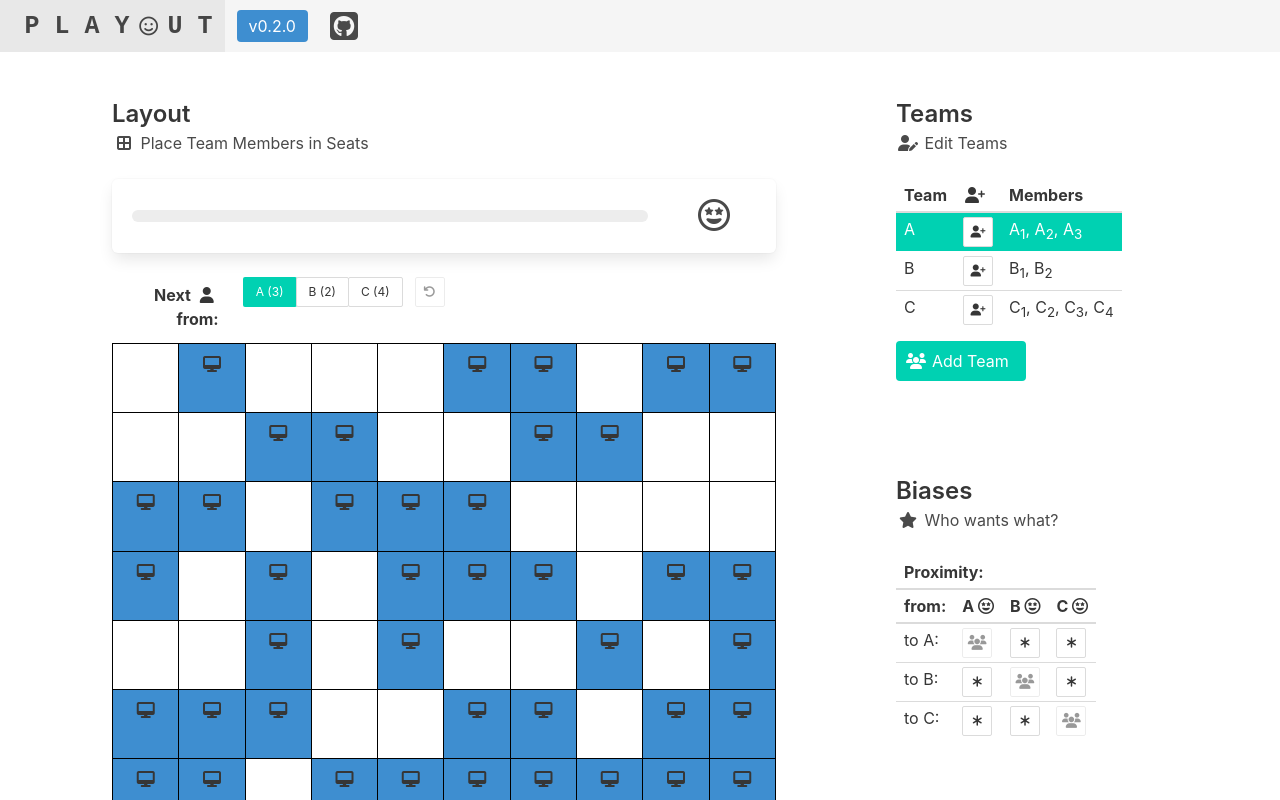
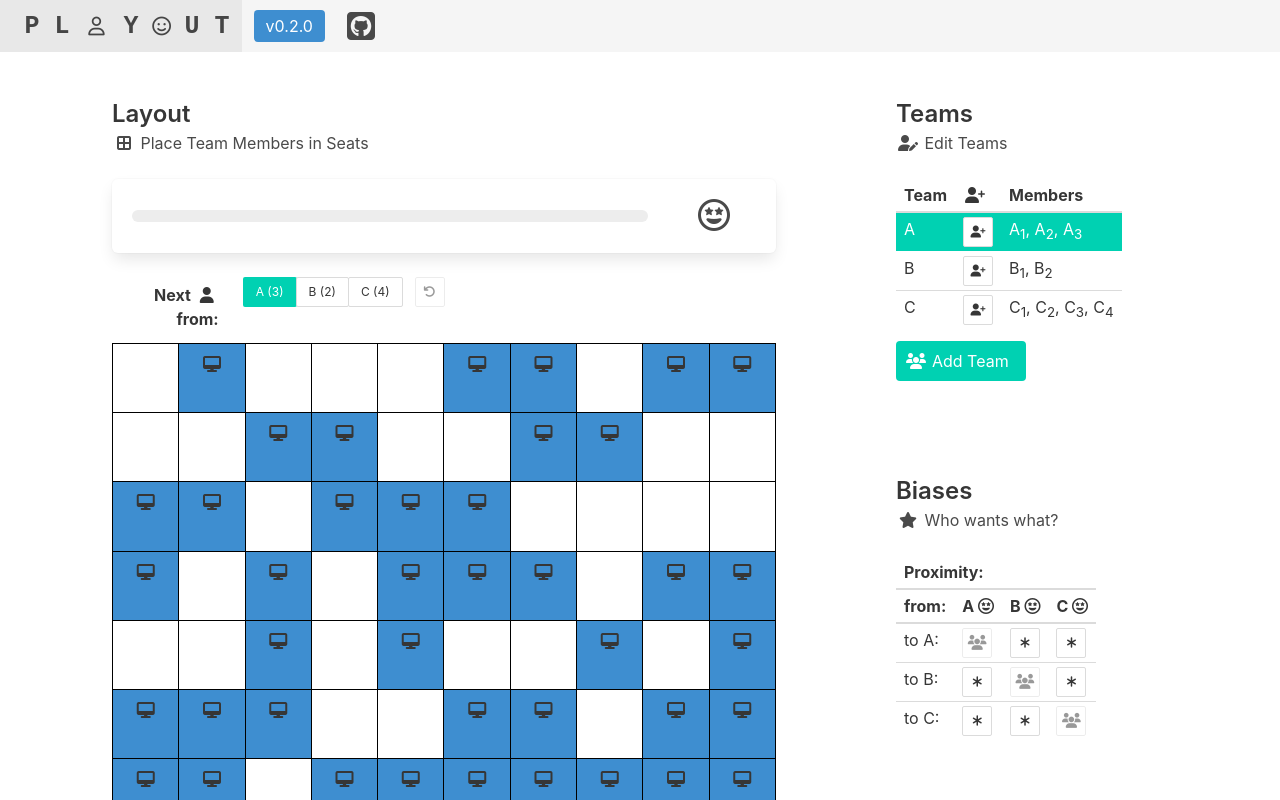
Before and after one commit to mikemoraned/playout, a React (Create React App) app: page / in a window 1280 px wide. Shown: the top 800 px of the page. Built offline with nearby package versions, Linux system fonts and the light colour scheme.

Commit message:
switch the "A" to a user symbol

```diff
--- a/src/Navigation.js
+++ b/src/Navigation.js
@@ -15,7 +15,11 @@ export function Navigation({ version }) {
               font: "small-caps bold 25px monospace",
             }}
           >
-            P L A Y{" "}
+            P L{" "}
+            <span className="icon">
+              <i className="far fa-user fa-xs"></i>
+            </span>{" "}
+            Y{" "}
             <span className="icon is-small">
               <i className={`far fa-smile fa-xs`}></i>
             </span>{" "}
```
